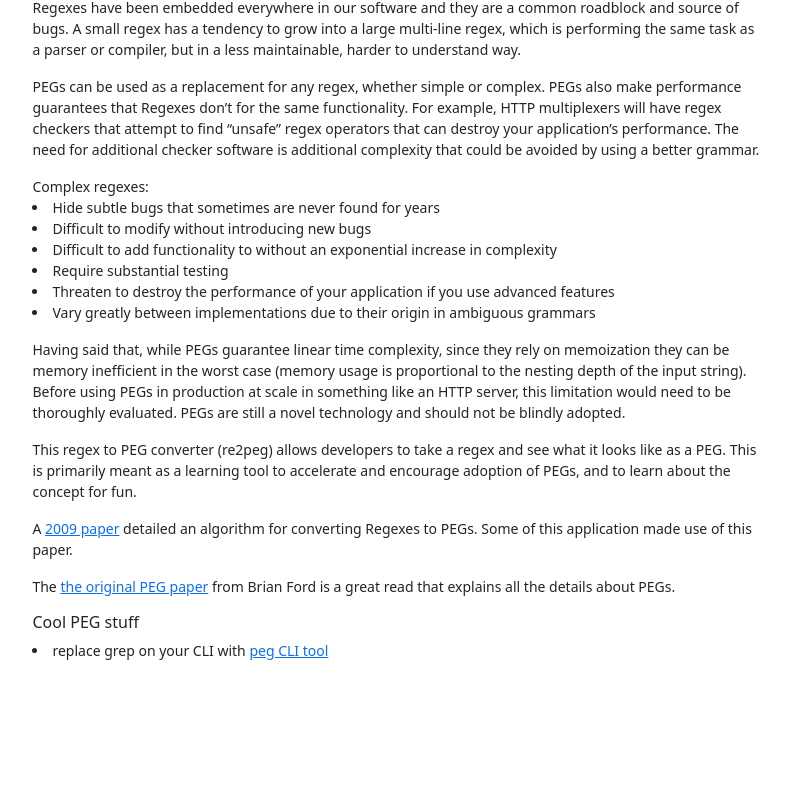
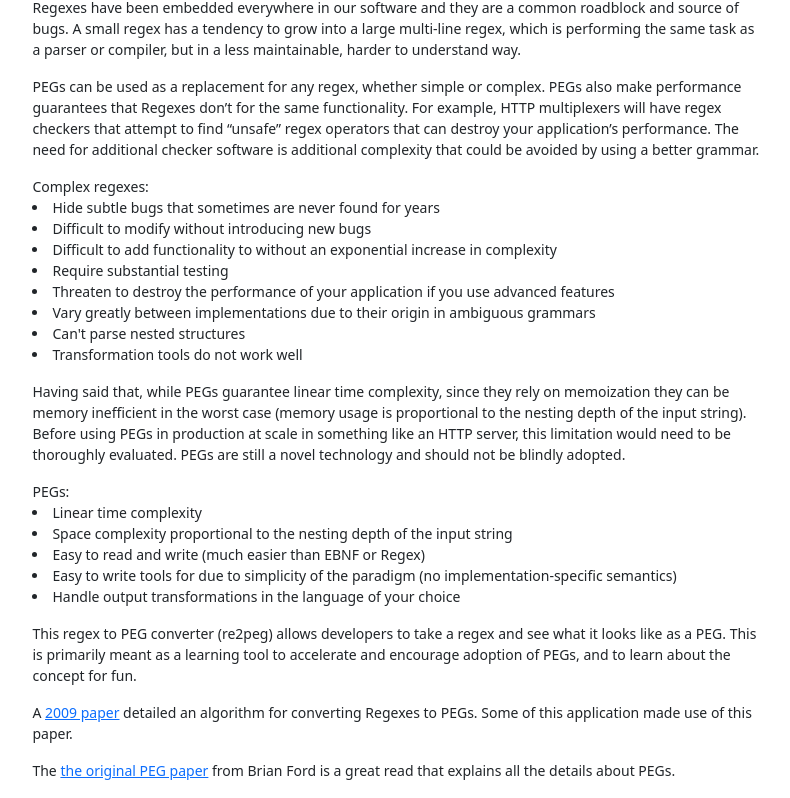
Before and after one commit to brian-st-amand/re2peg, a Next.js app: page /concept in a window 1280 px wide. Shown: the part 364-1162 px from the top of the page, without its empty margins (80-870 px from the left). Before the commit the page ends 1049 px from the top, so only its background shows below. Built offline with nearby package versions, Linux system fonts and the light colour scheme.

Commit message:
docs update

```diff
--- a/pages/concept.js
+++ b/pages/concept.js
@@ -25,9 +25,21 @@ Complex regexes:
   <li>Require substantial testing</li>
   <li>Threaten to destroy the performance of your application if you use advanced features</li>
   <li>Vary greatly between implementations due to their origin in ambiguous grammars</li>
+  <li>Can't parse nested structures</li>
+  <li>Transformation tools do not work well</li>
 </p>
 
 <p>Having said that, while PEGs guarantee linear time complexity, since they rely on memoization they can be memory inefficient in the worst case (memory usage is proportional to the nesting depth of the input string). Before using PEGs in production at scale in something like an HTTP server, this limitation would need to be thoroughly evaluated. PEGs are still a novel technology and should not be blindly adopted.</p>
+
+<p>
+PEGs:
+  <li>Linear time complexity </li>
+  <li>Space complexity proportional to the nesting depth of the input string</li>
+  <li>Easy to read and write (much easier than EBNF or Regex)</li>
+  <li>Easy to write tools for due to simplicity of the paradigm (no implementation-specific semantics)</li>
+  <li>Handle output transformations in the language of your choice</li>
+</p>
+
 <p>This regex to PEG converter (re2peg) allows developers to take a regex and see what it looks like as a PEG. This is primarily meant as a learning tool to accelerate and encourage adoption of PEGs, and to learn about the concept for fun.</p>
 
 <p>A <a href="https://pegjs.org/online">2009 paper</a> detailed an algorithm for converting Regexes to PEGs. Some of this application made use of this paper.</p>
```
